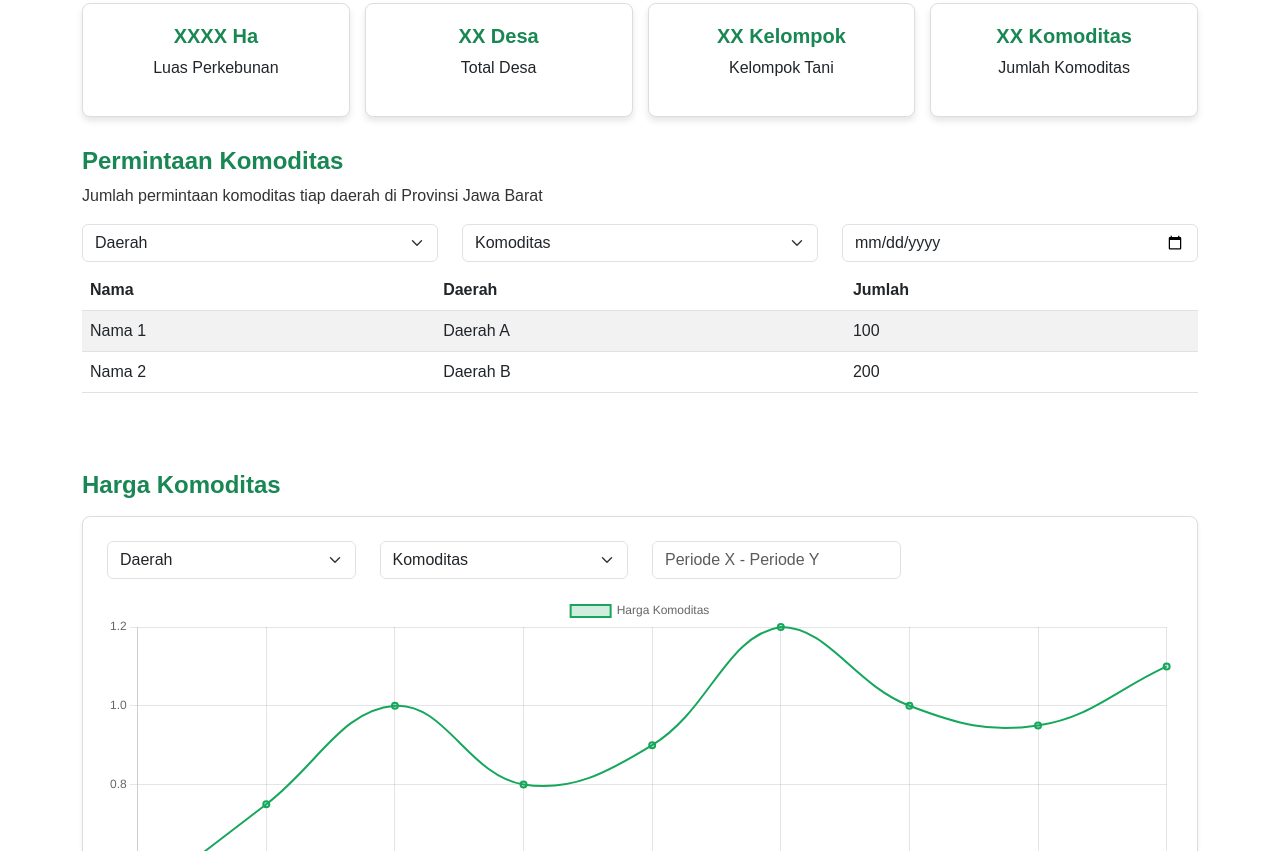
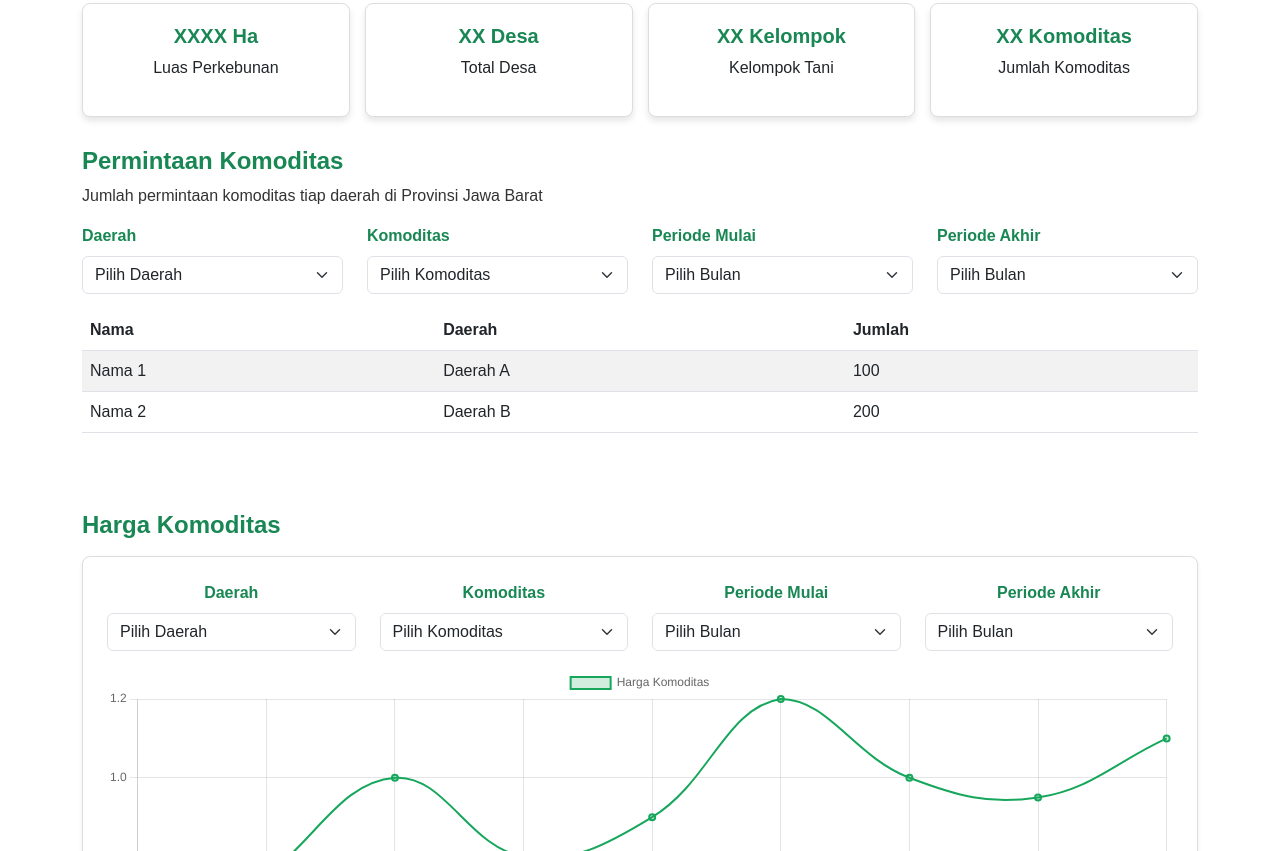
Before and after one commit to Hanhan73/Hanhan73.github.io, a plain HTML site: page index.html in a window 1280 px wide. Shown: the part 426-1277 px from the top of the page. Drawn offline with nearby package versions, Linux system fonts and the light colour scheme.

Commit message:
feat: adding periode dropdown

```diff
--- a/index.html
+++ b/index.html
@@ -141,19 +141,61 @@
     <section class="table-section container">
       <h4 class="fw-bold text-success">Permintaan Komoditas</h4>
       <p>Jumlah permintaan komoditas tiap daerah di Provinsi Jawa Barat</p>
-      <div class="row mb-2">
-        <div class="col-md-4">
-          <select class="form-select">
-            <option class="fw-bold text-success">Daerah</option>
+        <!-- Dropdowns Row -->
+  <div class="row mb-3 align-items-end">
+    <!-- Daerah Dropdown -->
+    <div class="col-md-3">
+      <label for="daerah" class="form-label fw-bold text-success">Daerah</label>
+      <select id="daerah" class="form-select">
+        <option>Pilih Daerah</option>
       </select>
     </div>
-        <div class="col-md-4">
-          <select class="form-select">
-            <option>Komoditas</option>
+    <!-- Komoditas Dropdown -->
+    <div class="col-md-3">
+      <label for="komoditas" class="form-label fw-bold text-success">Komoditas</label>
+      <select id="komoditas" class="form-select">
+        <option>Pilih Komoditas</option>
       </select>
     </div>
-        <div class="col-md-4">
-          <input type="date" class="form-control" />
+    <!-- Periode Start Dropdown -->
+    <div class="col-md-3">
+      <label for="startMonth" class="form-label fw-bold text-success">Periode Mulai</label>
+      <select id="startMonth" class="form-select">
+        <option value="">Pilih Bulan</option>
+        <option value="1">Januari</option>
+        <option value="2">Februari</option>
+        <option value="3">Maret</option>
+        <option value="4">April</option>
+        <option value="5">Mei</option>
+        <option value="6">Juni</option>
+        <option value="7">Juli</option>
+        <option value="8">Agustus</option>
+        <option value="9">September</option>
+        <option value="10">Oktober</option>
+        <option value="11">November</option>
+        <option value="12">Desember</option>
+      </select>
+    </div>
+    <!-- Periode End Dropdown -->
+    <div class="col-md-3">
+      <label for="endMonth" class="form-label fw-bold text-success">Periode Akhir</label>
+      <select id="endMonth" class="form-select">
+        <option value="">Pilih Bulan</option>
+        <option value="1">Januari</option>
+        <option value="2">Februari</option>
+        <option value="3">Maret</option>
+        <option value="4">April</option>
+        <option value="5">Mei</option>
+        <option value="6">Juni</option>
+        <option value="7">Juli</option>
+        <option value="8">Agustus</option>
+        <option value="9">September</option>
+        <option value="10">Oktober</option>
+        <option value="11">November</option>
+        <option value="12">Desember</option>
+      </select>
+    </div>
+  </div>
       </div>
       </div>
       <table class="table table-striped col-md-6">
@@ -184,23 +226,59 @@
       <div class="container">
         <h4 class="fw-bold text-success mb-3">Harga Komoditas</h4>
         <div class="card shadow-sm p-4">
-          <div class="row mb-3">
+        <!-- Dropdowns Row -->
+        <div class="row mb-3 align-items-end">
+          <!-- Daerah Dropdown -->
           <div class="col-md-3">
-              <select class="form-select">
-                <option>Daerah</option>
+            <label for="daerah" class="form-label fw-bold text-success">Daerah</label>
+            <select id="daerah" class="form-select">
+              <option>Pilih Daerah</option>
             </select>
           </div>
+          <!-- Komoditas Dropdown -->
           <div class="col-md-3">
-              <select class="form-select">
-                <option>Komoditas</option>
+            <label for="komoditas" class="form-label fw-bold text-success">Komoditas</label>
+            <select id="komoditas" class="form-select">
+              <option>Pilih Komoditas</option>
             </select>
           </div>
+          <!-- Periode Start Dropdown -->
           <div class="col-md-3">
-              <input
-                type="text"
-                class="form-control"
-                placeholder="Periode X - Periode Y"
-              />
+            <label for="startMonth" class="form-label fw-bold text-success">Periode Mulai</label>
+            <select id="startMonth" class="form-select">
+              <option value="">Pilih Bulan</option>
+              <option value="1">Januari</option>
+              <option value="2">Februari</option>
+              <option value="3">Maret</option>
+              <option value="4">April</option>
+              <option value="5">Mei</option>
+              <option value="6">Juni</option>
+              <option value="7">Juli</option>
+              <option value="8">Agustus</option>
+              <option value="9">September</option>
+              <option value="10">Oktober</option>
+              <option value="11">November</option>
+              <option value="12">Desember</option>
+            </select>
+          </div>
+          <!-- Periode End Dropdown -->
+          <div class="col-md-3">
+            <label for="endMonth" class="form-label fw-bold text-success">Periode Akhir</label>
+            <select id="endMonth" class="form-select">
+              <option value="">Pilih Bulan</option>
+              <option value="1">Januari</option>
+              <option value="2">Februari</option>
+              <option value="3">Maret</option>
+              <option value="4">April</option>
+              <option value="5">Mei</option>
+              <option value="6">Juni</option>
+              <option value="7">Juli</option>
+              <option value="8">Agustus</option>
+              <option value="9">September</option>
+              <option value="10">Oktober</option>
+              <option value="11">November</option>
+              <option value="12">Desember</option>
+            </select>
           </div>
         </div>
           <!-- Chart Canvas -->
@@ -313,4 +391,72 @@
     // Render the chart
     const komoditasChart = new Chart(ctx, config);
   });
+
+  document.addEventListener("DOMContentLoaded", function () {
+    const startMonth = document.getElementById("startMonth");
+    const endMonth = document.getElementById("endMonth");
+    const singleMonthSwitch = document.getElementById("singleMonthSwitch");
+
+    // Chart.js setup
+    const ctx = document.getElementById('komoditasChart').getContext('2d');
+    let komoditasChart;
+
+    function fetchChartData(start, end) {
+        // Replace this with actual API call or filtering logic
+        console.log(`Fetching data for ${start} to ${end}`);
+
+        return {
+            labels: ['Jan', 'Feb', 'Mar', 'Apr', 'May', 'Jun'],
+            datasets: [{
+                label: 'Harga Komoditas',
+                data: [0.5, 0.75, 1, 0.8, 0.9, 1.2],
+                backgroundColor: 'rgba(22, 167, 92, 0.2)',
+                borderColor: '#16A75C',
+                borderWidth: 2,
+                tension: 0.4
+            }]
+        };
+    }
+
+    function updateChart() {
+        const singleMonth = singleMonthSwitch.checked;
+        const start = startMonth.value;
+        const end = singleMonth ? start : endMonth.value;
+
+        if (!start || (!singleMonth && !end)) {
+            alert("Pilih bulan yang valid!");
+            return;
+        }
+
+        const chartData = fetchChartData(start, end);
+
+        if (komoditasChart) {
+            komoditasChart.destroy();
+        }
+
+        komoditasChart = new Chart(ctx, {
+            type: 'line',
+            data: chartData,
+            options: {
+                responsive: true,
+                scales: {
+                    y: {
+                        beginAtZero: true
+                    }
+                }
+            }
+        });
+    }
+
+    startMonth.addEventListener("change", updateChart);
+    endMonth.addEventListener("change", updateChart);
+    singleMonthSwitch.addEventListener("change", function () {
+        if (this.checked) {
+            endMonth.disabled = true; // Disable end month if single month is selected
+        } else {
+            endMonth.disabled = false;
+        }
+        updateChart();
+    });
+});
 </script>
```
Lines whose indentation alone changed are shown as unchanged.
